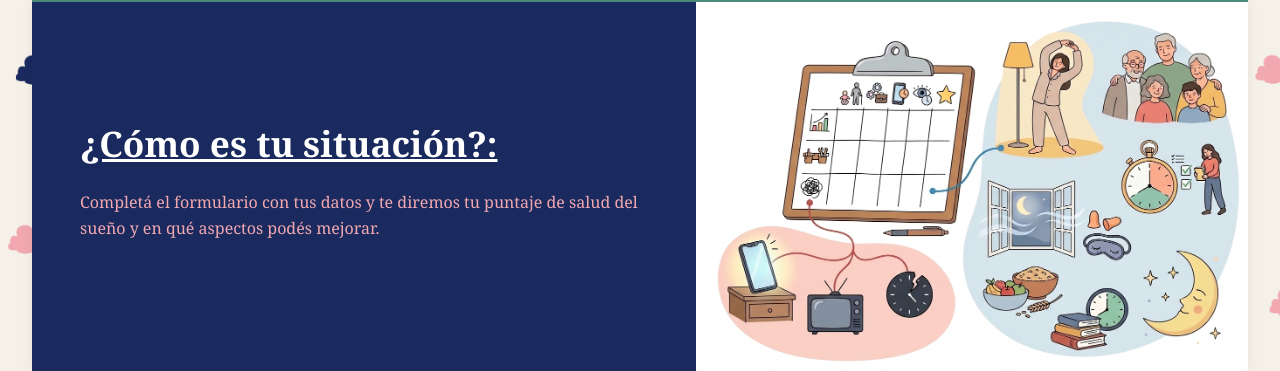
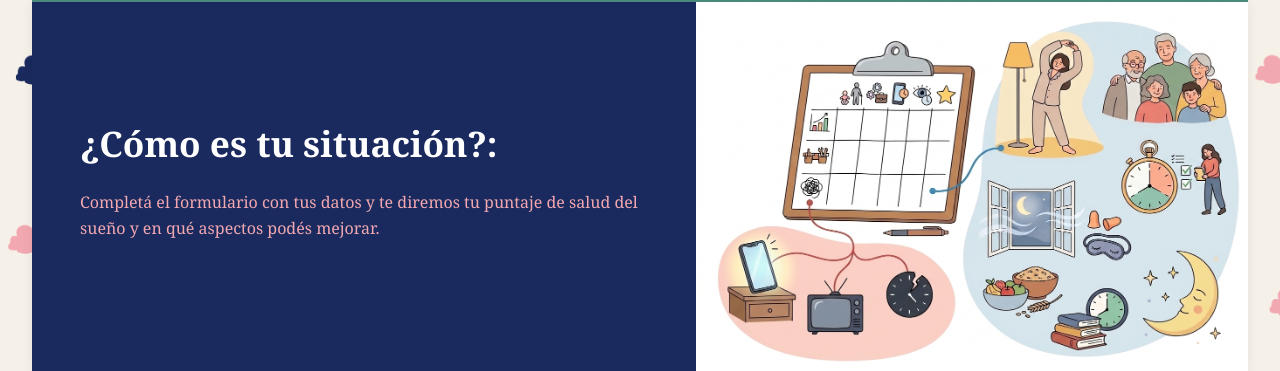
Before and after one commit to camibecerra/Tp-3, a Flask app: page /formulario in a window 1280 px wide. Shown: the part 133-504 px from the top of the page. Run offline with Flask 3, Linux system fonts and the light colour scheme.

Commit message:
quitar subrayado a h1

```diff
--- a/app.py
+++ b/app.py
@@ -122,6 +122,8 @@ def generar_grafico_barra(x_value, y_value):
 """
 @app.route("/plots")
 def graph():
+
+
     generar_grafico_lineal("age", "sleep_duration_hours")
     generar_grafico_lineal("age", "daily_screen_time_hours")
     generar_grafico_lineal("age", "stress_level")
--- a/static/formulario.css
+++ b/static/formulario.css
@@ -18,7 +18,6 @@
 
 .form-hero h1 {
   font-size: clamp(1.5rem, 3vw, 2.2rem);
-  text-decoration: underline;
   margin-bottom: 1rem;
 }
 
--- a/static/graficos.css
+++ b/static/graficos.css
@@ -25,7 +25,6 @@
 
 .graficos-hero h1 {
   font-size: 2.2rem;
-  text-decoration: underline;
   margin-bottom: 1rem;
 }
 
--- a/static/index.css
+++ b/static/index.css
@@ -108,7 +108,6 @@ nav ul li a:hover {
  font-size: clamp(1.5rem, 3vw, 2.2rem);
  margin-bottom: 1.2rem;
  line-height: 1.35;
- text-decoration: underline;
 }
 
 
--- a/static/predicciones.css
+++ b/static/predicciones.css
@@ -21,7 +21,6 @@
 
 .pred-hero-texto h1 {
   font-size: clamp(1.5rem, 3vw, 2.2rem);
-  text-decoration: underline;
   margin-bottom: 1rem;
 }
 
```
